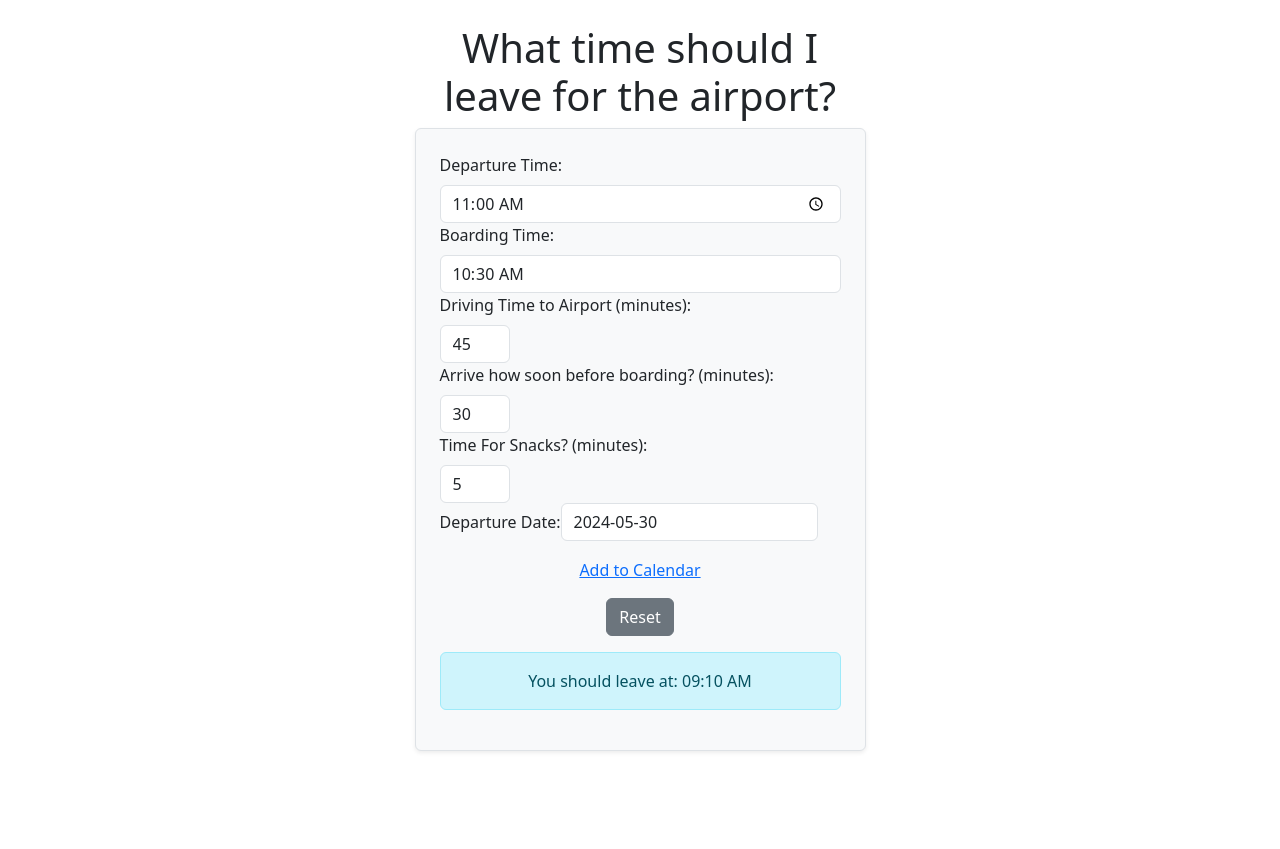
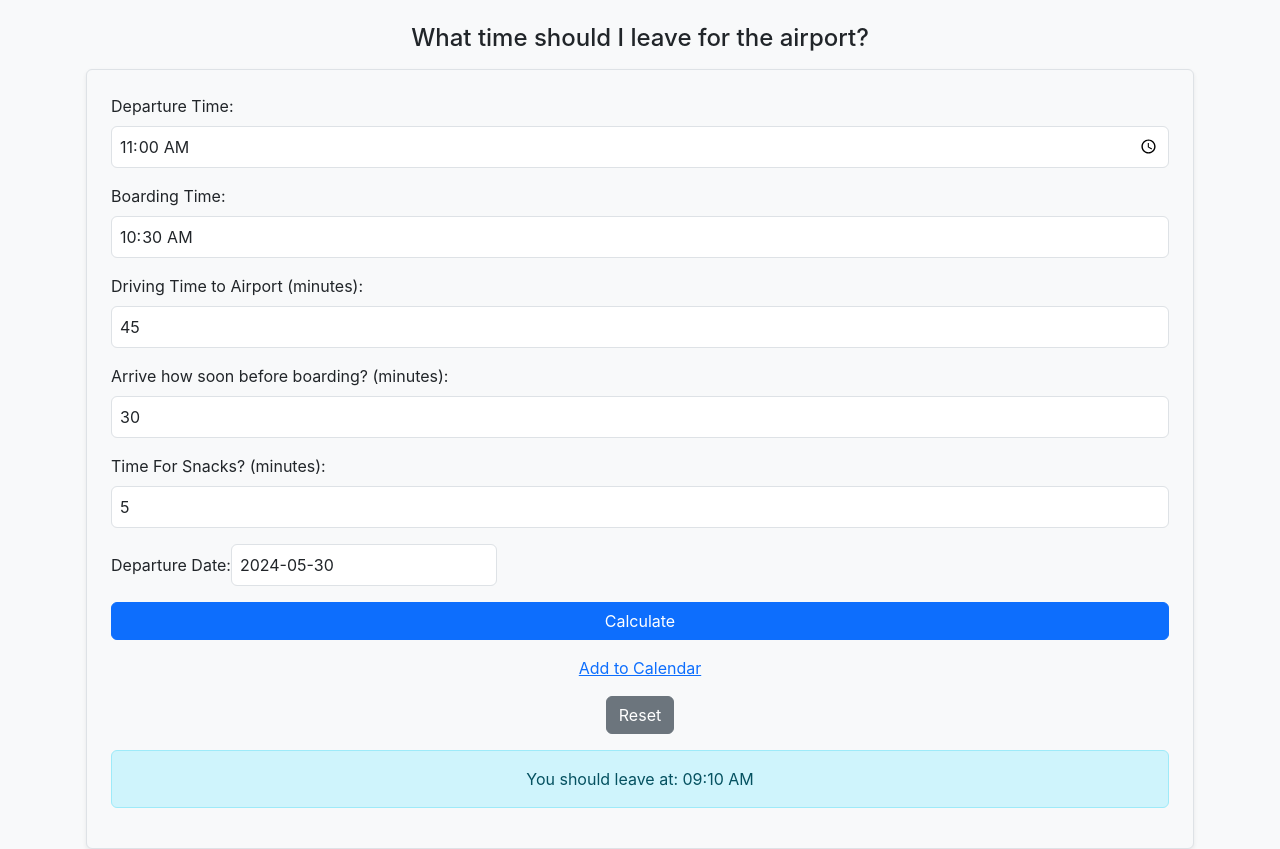
Before and after one commit to mattsilv/airport-time-estimator, a React (Create React App) app: page / in a window 1280 px wide. Before the commit the page ends 800 px from the top, so only its background shows below. Built offline with nearby package versions, Linux system fonts and the light colour scheme.

Commit message:
fresh design

```diff
--- a/mergefiles.js
+++ b/mergefiles.js
@@ -23,8 +23,8 @@ const readFilesRecursively = (dir) => {
     const filePath = path.join(dir, file);
     const relativePath = path.relative(__dirname, filePath);
 
-    // Check if the file should be ignored
-    if (ig.ignores(relativePath)) {
+    // Check if the file should be ignored or is mergefiles.js
+    if (ig.ignores(relativePath) || file === "mergefiles.js") {
       return;
     }
 
--- /dev/null
+++ b/src/App.css
@@ -0,0 +1,30 @@
+/* App.css */
+body {
+  font-family: -apple-system, BlinkMacSystemFont, "Segoe UI", Roboto,
+    "Helvetica Neue", Arial, sans-serif;
+  background-color: #f8f9fa;
+  color: #212529;
+}
+
+h1 {
+  font-size: 1.5rem;
+  margin-bottom: 1rem;
+}
+
+.container {
+  padding: 0 1rem;
+}
+
+.form-control {
+  font-size: 1rem;
+  padding: 0.5rem;
+}
+
+button {
+  font-size: 1rem;
+  padding: 0.75rem;
+}
+
+.mb-3 {
+  margin-bottom: 1rem !important;
+}
--- a/src/App.js
+++ b/src/App.js
@@ -1,26 +1,27 @@
+// src/App.js
 import React, { useState } from "react";
 import "bootstrap/dist/css/bootstrap.min.css";
 import { Container, Row, Col, Alert } from "react-bootstrap";
 import FlightForm from "./FlightForm";
 import { Routes, Route } from "react-router-dom";
+import "./App.css"; // Import the new CSS file
 
 function App() {
   const [leaveTime, setLeaveTime] = useState("");
 
   const handleCalculate = (leaveTimeString) => {
-    console.log("Setting leave time:", leaveTimeString); // Debug
     setLeaveTime(`You should leave at: ${leaveTimeString}`);
   };
 
   return (
     <Container className="mt-4">
       <Row className="justify-content-center">
-        <Col xs={12} sm={10} md={8} lg={6} xl={5} className="text-center">
+        <Col xs={12} className="text-center">
           <h1>What time should I leave for the airport?</h1>
         </Col>
       </Row>
       <Row className="justify-content-center">
-        <Col xs={12} sm={10} md={8} lg={6} xl={5}>
+        <Col xs={12}>
           <div className="border p-4 rounded shadow-sm bg-light">
             <Routes>
               <Route
@@ -29,14 +30,9 @@ function App() {
               />
             </Routes>
             {leaveTime && (
-              <div>
-                <Alert
-                  variant="info"
-                  className="text-center mt-3 font-weight-bold"
-                >
-                  {leaveTime}
-                </Alert>
-              </div>
+              <Alert variant="info" className="text-center mt-3">
+                {leaveTime}
+              </Alert>
             )}
           </div>
         </Col>
--- a/src/components/FlightFormInputs.js
+++ b/src/components/FlightFormInputs.js
@@ -1,5 +1,6 @@
+// src/components/FlightFormInputs.js
 import React from "react";
-import { Form } from "react-bootstrap";
+import { Form, Button } from "react-bootstrap";
 import DatePicker from "react-datepicker";
 import "react-datepicker/dist/react-datepicker.css";
 
@@ -12,7 +13,7 @@ const FlightFormInputs = ({
 }) => {
   return (
     <Form>
-      <Form.Group>
+      <Form.Group className="mb-3">
         <Form.Label htmlFor="departureTime">Departure Time:</Form.Label>
         <Form.Control
           type="time"
@@ -21,16 +22,16 @@ const FlightFormInputs = ({
           onChange={handleFieldChange("departureTime")}
         />
       </Form.Group>
-      <Form.Group>
+      <Form.Group className="mb-3">
         <Form.Label htmlFor="boardingTime">Boarding Time:</Form.Label>
         <Form.Control
           type="time"
           id="boardingTime"
-          value={boardingTime} // Boarding time is derived from departure time
+          value={boardingTime}
           readOnly
         />
       </Form.Group>
-      <Form.Group>
+      <Form.Group className="mb-3">
         <Form.Label htmlFor="drivingTime">
           Driving Time to Airport (minutes):
         </Form.Label>
@@ -39,10 +40,9 @@ const FlightFormInputs = ({
           id="drivingTime"
           value={formValues.drivingTime}
           onChange={handleFieldChange("drivingTime")}
-          style={{ width: "70px" }}
         />
       </Form.Group>
-      <Form.Group>
+      <Form.Group className="mb-3">
         <Form.Label htmlFor="arriveEarly">
           Arrive how soon before boarding? (minutes):
         </Form.Label>
@@ -51,20 +51,18 @@ const FlightFormInputs = ({
           id="arriveEarly"
           value={formValues.arriveEarly}
           onChange={handleFieldChange("arriveEarly")}
-          style={{ width: "70px" }}
         />
       </Form.Group>
-      <Form.Group>
+      <Form.Group className="mb-3">
         <Form.Label htmlFor="snackTime">Time For Snacks? (minutes):</Form.Label>
         <Form.Control
           type="number"
           id="snackTime"
           value={formValues.snackTime}
           onChange={handleFieldChange("snackTime")}
-          style={{ width: "70px" }}
         />
       </Form.Group>
-      <Form.Group>
+      <Form.Group className="mb-3">
         <Form.Label>Departure Date:</Form.Label>
         <DatePicker
           selected={selectedDate}
@@ -73,6 +71,9 @@ const FlightFormInputs = ({
           className="form-control"
         />
       </Form.Group>
+      <Button variant="primary" type="submit" className="w-100">
+        Calculate
+      </Button>
     </Form>
   );
 };
```
Also changed, not shown: merged.txt.
